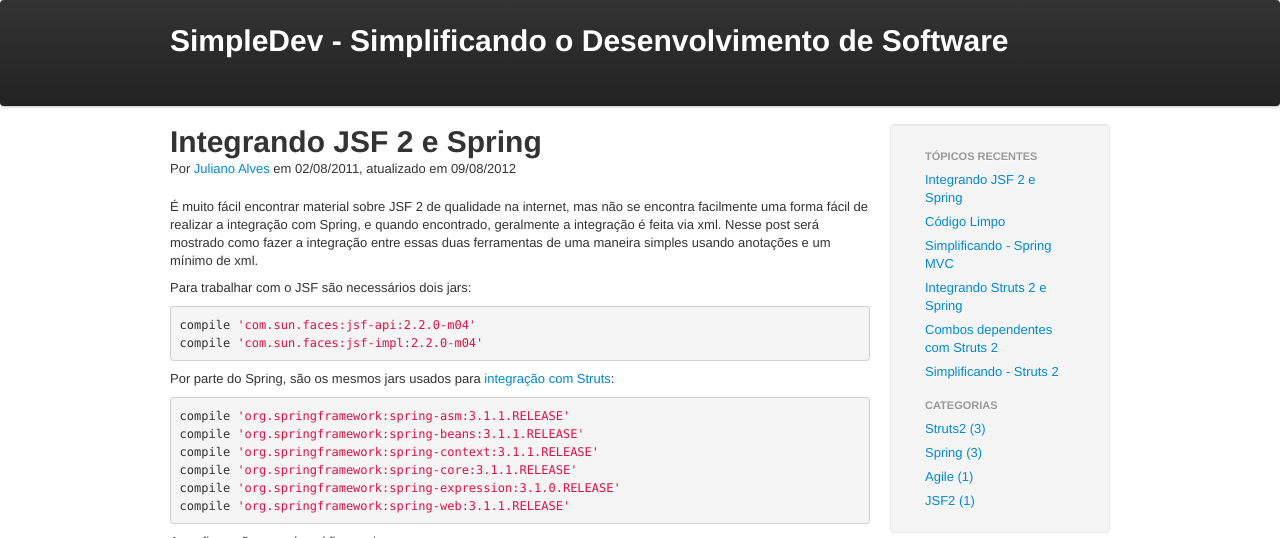
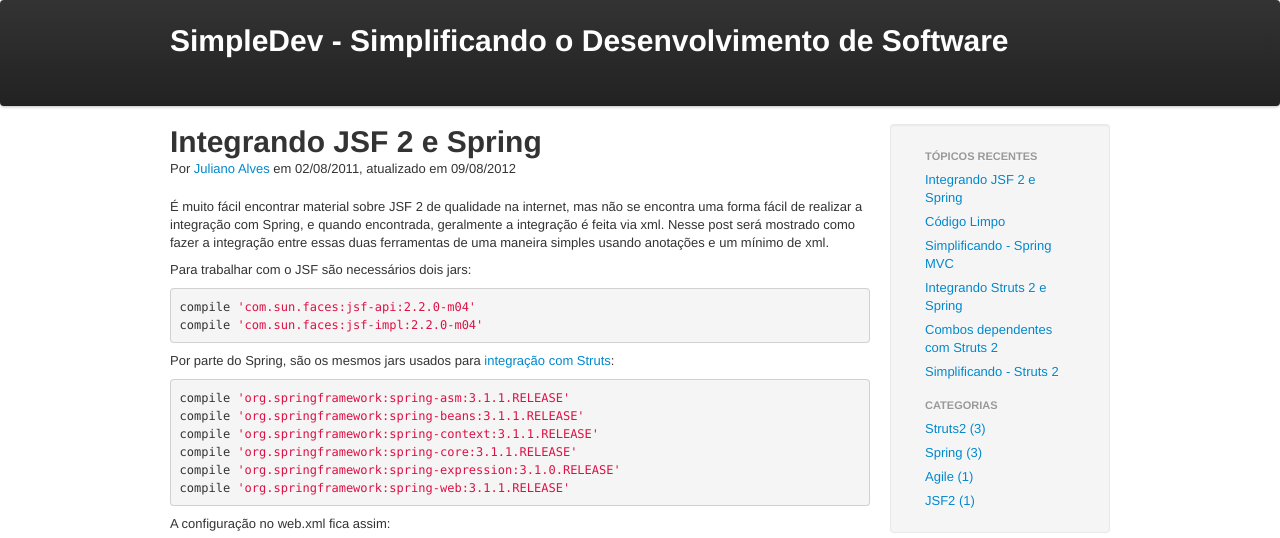
Before and after one commit to juliano/simpledev, a Jekyll site: the page built from blog/_posts/2011-08-02-jsf2-spring.markdown, in a window 1280 px wide and 900 px high, cut to the strip 0-538 px from the top of the window. Built offline with Jekyll 4.4.1, drawn with Linux system fonts in a browser that asks for light colours; Markdown is read by kramdown in place of the engine named in the settings; comment, search, counter and statistics services are not loaded.

Commit message:
post: Integrando JSF 2 e Spring

```diff
--- a/blog/_posts/2011-08-02-jsf2-spring.markdown
+++ b/blog/_posts/2011-08-02-jsf2-spring.markdown
@@ -6,8 +6,8 @@ permalink: /jsf2-spring.html
 last_updated: 2012-08-09
 ---
 
-É muito fácil encontrar material sobre JSF 2 de qualidade na internet, mas não se encontra facilmente uma forma
-fácil de realizar a integração com Spring, e quando encontrado, geralmente a integração é feita via xml. Nesse
+É muito fácil encontrar material sobre JSF 2 de qualidade na internet, mas não se encontra uma forma
+fácil de realizar a integração com Spring, e quando encontrada, geralmente a integração é feita via xml. Nesse
 post será mostrado como fazer a integração entre essas duas ferramentas de uma maneira simples usando anotações
 e um mínimo de xml.
 
```
